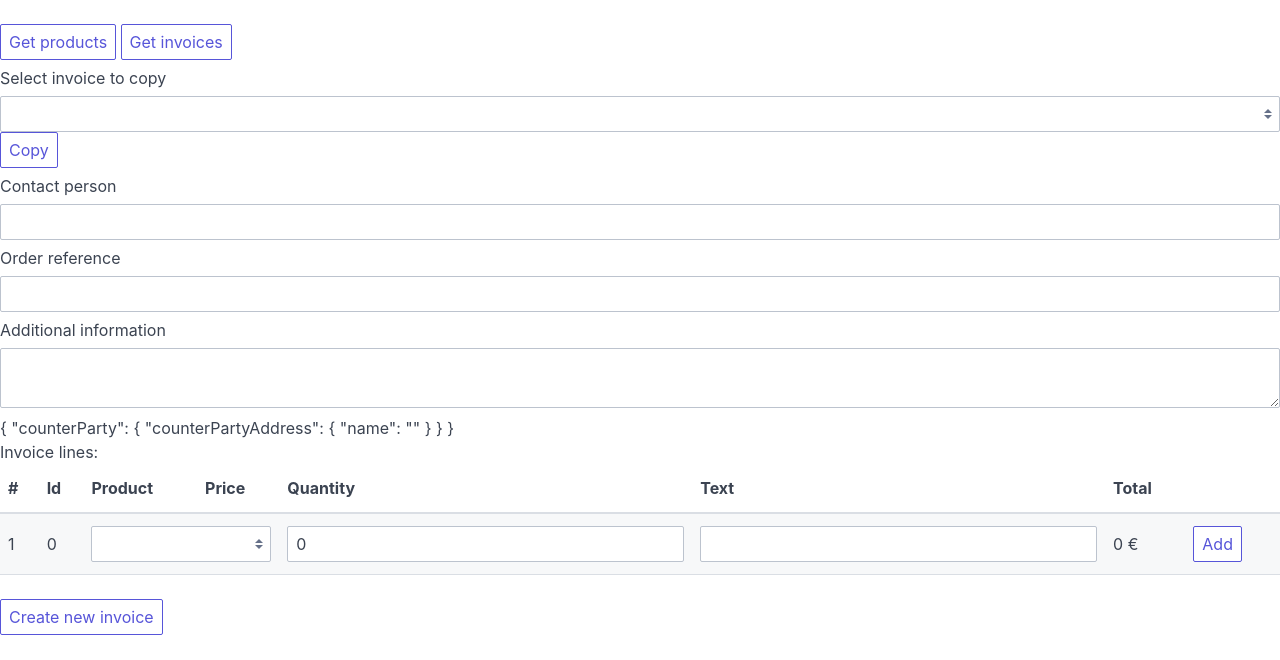
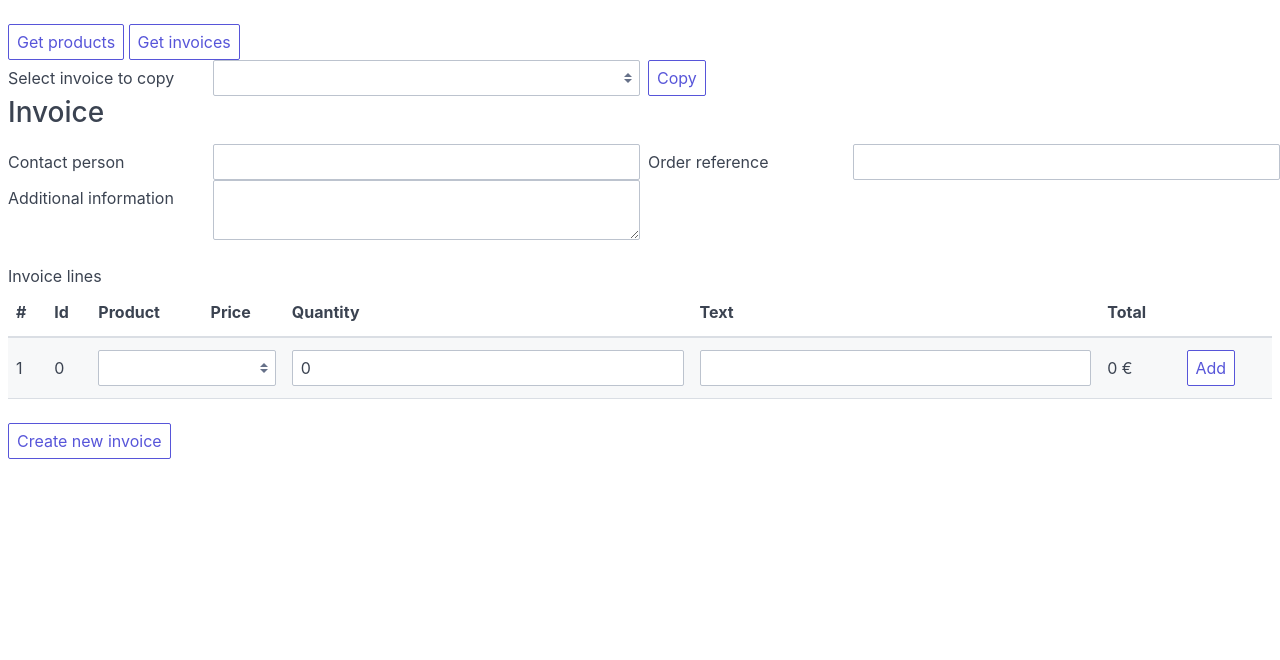
Before and after one commit to AradoLabs/billandera, a plain HTML site: page index.html in a window 1280 px wide. Shown: the part 140-800 px from the top of the page. Drawn offline with nearby package versions, Linux system fonts and the light colour scheme.

Commit message:
Layout tuning

```diff
--- a/index.html
+++ b/index.html
@@ -17,7 +17,7 @@
 </head>
 
 <body>
-    <div id="invoice-app">
+    <div id="invoice-app" class="container">
         <h1>Billanderande!</h1>
         <label class="form-label" for="bearer-token">Bearer token:</label>
         <input class="form-input" id="bearer-token" type="text" v-model="bearerToken" />
@@ -26,30 +26,38 @@
 
         <button class="btn" v-on:click="getProducts">Get products</button>
         <button class="btn" v-on:click="getInvoices">Get invoices</button>
-        <label class="form-label" for="invoice-select">Select invoice to copy</label>
-        <select class="form-select" id="invoice-select" v-model="selectedInvoiceId">
-            <option v-for="invoice in invoices" v-bind:value="invoice.id">
-                {{ invoice.invoiceNumber }}
-            </option>
-        </select>
-        <button class="btn" v-on:click="getInvoice">Copy</button>
 
+        <br/>
+
+        <div class="columns">
+            <label class="form-label column col-2" for="invoice-select">Select invoice to copy</label>
+            <select class="form-select column col-4" id="invoice-select" v-model="selectedInvoiceId">
+                <option v-for="invoice in invoices" v-bind:value="invoice.id">
+                    {{ invoice.invoiceNumber }}
+                </option>
+            </select>
+            <div class="column col-1">
+                <button class="btn" v-on:click="getInvoice">Copy</button>
+            </div>
+        </div>
+
+        <h3>Invoice</h3>
+
+        <div class="columns">
+            <span class="column col-12">{{ invoice.counterParty.counterPartyAddress.name }}</span>
+
+            <label class="form-label column col-2" id="invoice-contact-person-label" for="invoice-contact-person">Contact person</label>
+            <input class="form-input column col-4" id="invoice-contact-person" v-model="invoice.counterParty.contactPersonName"></input>
+            <label class="form-label column col-2" id="invoice-order-reference-label" for="invoice-order-reference">Order reference</label>
+            <input class="form-input column col-4" id="invoice-order-reference" v-model="invoice.orderReference"></input>
+        </div>
+        <div class="columns">
+            <label class="form-label column col-2" id="invoice-additional-information-label" for="invoice-additional-information">Additional information</label>
+            <textarea class="form-input column col-4" id="invoice-additional-information" v-model="invoice.additionalInformation"></textarea>
+        </div>
         <br />
 
-        <div class="form-group">
-            <span>{{ invoice.counterParty.counterPartyAddress.name }}</span>
-            <label class="form-label" id="invoice-contact-person-label" for="invoice-contact-person">Contact person</label>
-            <input class="form-input" id="invoice-contact-person" v-model="invoice.counterParty.contactPersonName"></input>
-            <label class="form-label" id="invoice-order-reference-label" for="invoice-order-reference">Order reference</label>
-            <input class="form-input" id="invoice-order-reference" v-model="invoice.orderReference"></input>
-            <label class="form-label" id="invoice-additional-information-label" for="invoice-additional-information">Additional information</label>
-            <textarea class="form-input" id="invoice-additional-information" v-model="invoice.additionalInformation"></textarea>
-        </div>
-        <span>{{ invoice }}</span>
-
-        <br />
-
-        <span>Invoice lines:</span>
+        <span>Invoice lines</span>
         <table class="table table-striped" id="invoice-lines">
             <thead>
                 <tr>
```
